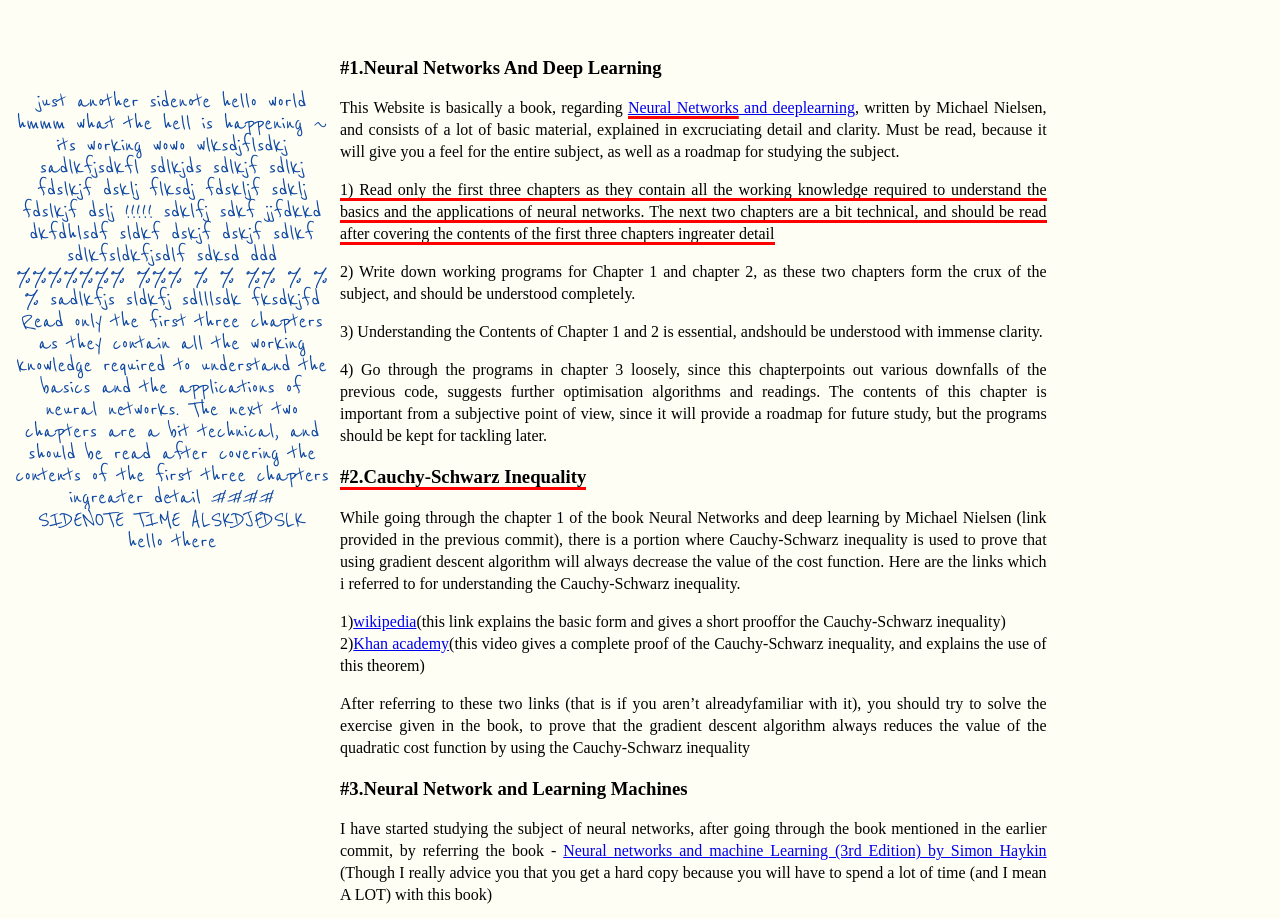
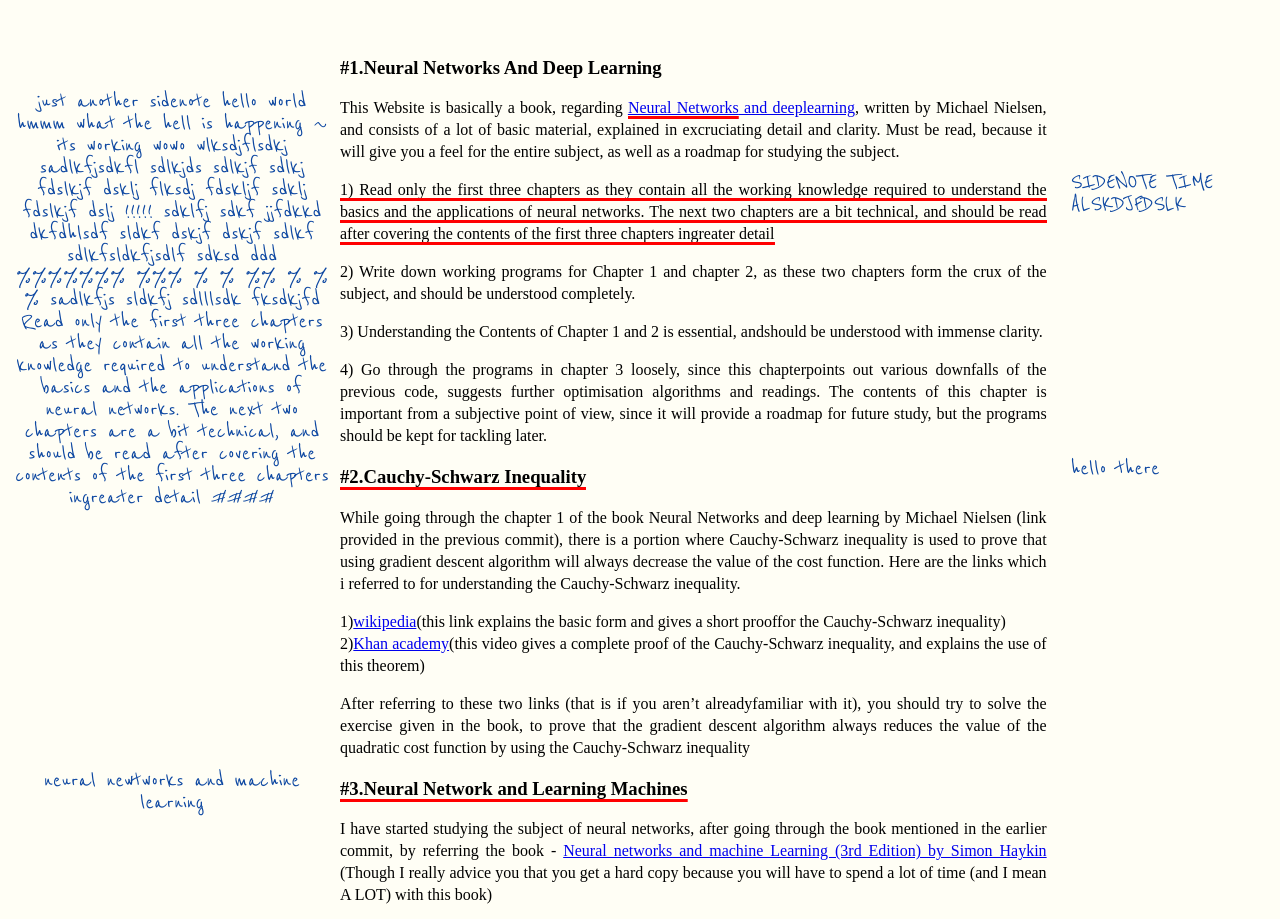
Before and after one commit to ironstein0/notebook, a plain HTML site: page html/index.html in a window 1280 px wide. Shown: the top 919 px of the page. Drawn offline with nearby package versions, Linux system fonts and the light colour scheme.

Commit message:
working sidenotes positioning in both right and left columns

```diff
--- a/css/style.css
+++ b/css/style.css
@@ -45,6 +45,10 @@
 
 .right-column {
     padding: 10px;
+    text-align: left;
+    font-family: 'Reenie Beanie', cursive;
+    font-size: 25px;
+    color: #0D47A1;
     float: left;
 }
 
--- a/html/index.html
+++ b/html/index.html
@@ -45,8 +45,8 @@
 
             <p>After referring to these two links (that is if you aren’t alreadyfamiliar with it), you should try to solve the exercise given in the book, to prove that the gradient descent algorithm always reduces the value of the quadratic cost function by using the Cauchy-Schwarz inequality</p>
 
-            <h3>#3.Neural Network and Learning Machines</h3>
-            <p>I have started studying the subject of neural networks, after going through the book mentioned in the earlier commit, by referring the book - <a href = "http://www.mif.vu.lt/~valdas/DNT/Literatura/Haykin09/Haykin09.pdf">Neural networks and machine Learning (3rd Edition) by Simon Haykin</a> (Though I really advice you that you get a hard copy because you will have to spend a lot of time (and I mean A LOT) with this book)</p>
+            <h3 id="neural-networks-and-machine-learning">#3.Neural Network and Learning Machines</h3>
+            <p>I have started studying the subject of neural networks, after going through the book mentioned in the earlier commit, by referring the book - <a href = "http://www.mif.vu.lt/~valdas/DNT/Literatura/Haykin09/Haykin09.pdf">Neural networks and machine Learning (3rd Edition) by Simon Haykin</a> (Though I really advice you that you get a hard copy because you will have to spend a lot of time (and I mean A LOT) with this book)</p><span data-sidenote="neural-networks-and-machine-learning">neural newtworks and machine learning</span>
 
             <p>This book consists of a lot of subject matter, and I am eventually planning to study this book along with the MIT’s machine learning course 6.867, which covers somewhat similar subject matter (but for now, for the basics, I’ll just stick with Simon Haykin).</p>
 
--- a/js/Box.js
+++ b/js/Box.js
@@ -78,23 +78,37 @@
     this.right += displacement;
 }
 
-Box.prototype.positionBox = function(positionedBoxArray) {
+Box.prototype.positionBox = function(leftColumnPositionedBoxArray, rightColumnPositionedBoxArray, referencedElement) {
 
-    // for(var i=0; i<positionedBoxArray.length; i++) {
-    //     // console.log(this.toString());
-    //     // console.log(positionedBoxArray[i].toString());
-    //     var displacement = positionedBoxArray[i].avoidOverlap(this);
-    //     // console.log(displacement);
-    //     if(displacement[0] != 0) {
-    //         // console.log('displacing ' + this.id + ' to the bottom of ' + positionedBoxArray[i].id);
-    //         this.moveTopTo(positionedBoxArray[i].bottom);
-    //     }
-    // }
-    if(positionedBoxArray.length != 0) {
-        if(this.top < positionedBoxArray[positionedBoxArray.length - 1].bottom) {
-            this.moveTopTo(positionedBoxArray[positionedBoxArray.length - 1].bottom);
+    var maxDisplacementFromParentNote = 100;
+
+    var referencedElementBox = new Box(referencedElement);
+    var newBox = new Box();
+    newBox.copy(this);
+
+    // position in the left column
+    if(leftColumnPositionedBoxArray.length != 0) {
+        if(newBox.top < leftColumnPositionedBoxArray[leftColumnPositionedBoxArray.length - 1].bottom) {
+            newBox.moveTopTo(leftColumnPositionedBoxArray[leftColumnPositionedBoxArray.length - 1].bottom);
         }
     }
+
+    if((newBox.top - referencedElementBox.bottom) > maxDisplacementFromParentNote) {
+        // position in the right column
+        newBox.copy(this);
+        if(rightColumnPositionedBoxArray.length != 0) {
+            if(newBox.top < rightColumnPositionedBoxArray[rightColumnPositionedBoxArray.length - 1].bottom) {
+                newBox.moveTopTo(rightColumnPositionedBoxArray[rightColumnPositionedBoxArray.length - 1].bottom);
+            }
+        }
+        newBox.left = newBox.left + (new Box($('.right-column'))).left;
+        this.copy(newBox);
+        return 'right'
+    }
+
+    // keep in the left column
+    this.copy(newBox);
+    return 'left';
 }
 
 Box.prototype.toString = function() {
--- a/js/Notebook.js
+++ b/js/Notebook.js
@@ -17,6 +17,7 @@
     $('.row').append('<div class="col-md-7 middle-column column"></div>')
     $('.row').append('<div class="col-md-2 right-column column"></div>');
     $('.left-column').css('position', 'relative');
+    $('.right-column').css('position', 'relative');
 
     $('body').append('<div id="drawing"></div>');
 
@@ -71,10 +72,10 @@
     if(rightColumn != undefined) {
         $('.right-column').height($('.middle-column').height());
     }
-
 };
 
-var positionedElementsArray = [];
+var leftColumnPositionedElementsArray = [];
+var rightColumnPositionedElementsArray = [];
 Notebook.prototype.positionElement = function(jqueryObject) {
     var referencePointer = jqueryObject.data()['sidenote'];
     var referencedElement = $('#' + referencePointer);
@@ -90,8 +91,15 @@
         var objectBox = new Box(jqueryObject);
 
         // position the box
-        objectBox.positionBox(positionedElementsArray);
-        positionedElementsArray.push(objectBox);
+        var position = objectBox.positionBox(leftColumnPositionedElementsArray, rightColumnPositionedElementsArray, referencedElement);
+        if(position == 'left') {
+            leftColumnPositionedElementsArray.push(objectBox);
+        } else if(position == 'right') {
+            rightColumnPositionedElementsArray.push(objectBox);
+            jqueryObject = jqueryObject.appendTo('.right-column');
+        } else {
+            // pass
+        }
 
         // change the position of this element to match that of
         // the objectBox
@@ -108,26 +116,34 @@
     Notebook.prototype.resizeColumns();
 
     // position sidenotes
-    positionedElementsArray = [];
-    var content = $('.left-column').find('*');
-    $.each(content, function(index, value) {
-        Notebook.prototype.positionElement(content.eq(index));
+    leftColumnPositionedElementsArray = [];
+    rightColumnPositionedElementsArray = [];
+    $('.left-column').find('*').each(function() {
+        Notebook.prototype.positionElement($(this));
     });
+    $('.right-column').find('*').each(function() {
+        Notebook.prototype.positionElement($(this));
+    })
 
-    var content = $('.left-column').find('*');
-    content.push.apply($('.right-column').find('*'));
-
-    // remove all previous underlines
-    $.each($('#drawing').children('svg'), function(index, value) {
+    // remove previous underlines
+    $('#drawing').children('*').each(function() {
         $(this).remove();
     });
 
-    // underline notes corresponding to sidenotes
-    for(var i=0; i<content.length; i++) {
-        var referencedElement = $('#' + content.eq(i).data()['sidenote']);
+    // generate new underlines
+
+    $('.left-column').find('*').each(function() {
+        var referencedElement = $('#' + $(this).data()['sidenote']);
         assert(referencedElement != undefined);
         Notebook.prototype.underline(referencedElement);
-    }
+    });
+
+    $('.right-column').find('*').each(function() {
+        var referencedElement = $('#' + $(this).data()['sidenote']);
+        assert(referencedElement != undefined);
+        Notebook.prototype.underline(referencedElement);
+    });
+
 };
 
 Notebook.prototype.underline = function(jqueryObject) {
```
